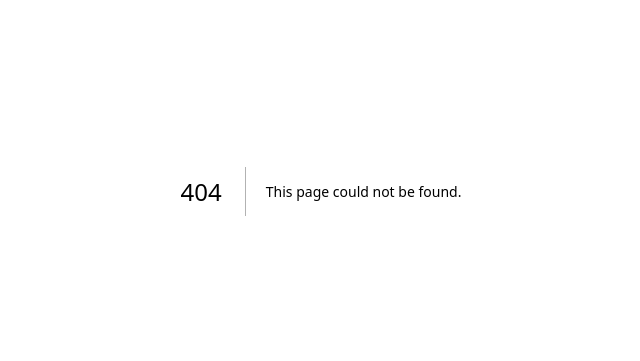
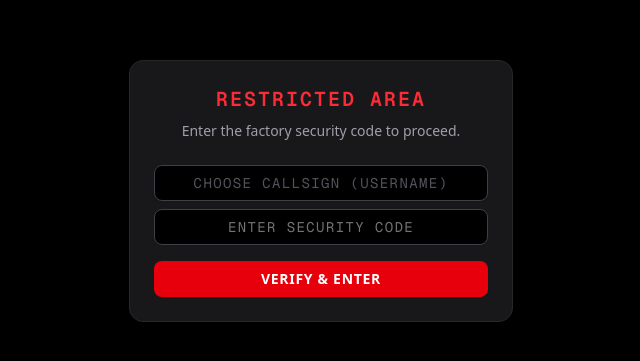
Before and after one commit to samtjhia/lockedin, a Next.js app: page /gate in a window 1280 px wide. Before the commit this address had no page. Shown: the part 209-570 px from the top of the page, without its empty margins (319-959 px from the left). Built offline with nearby package versions, Linux system fonts and the light colour scheme.

Commit message:
verificatoin

```diff
--- /dev/null
+++ b/src/app/gate/actions.ts
@@ -0,0 +1,53 @@
+'use server'
+
+import { createClient } from '@/utils/supabase/server'
+import { redirect } from 'next/navigation'
+
+export async function verifySecretCode(formData: FormData) {
+  const code = formData.get('code') as string
+  const username = formData.get('username') as string
+  const factorySecret = process.env.FACTORY_SECRET_CODE
+
+  if (!code || code !== factorySecret) {
+    return redirect('/gate?error=Invalid Factory Code')
+  }
+
+  if (!username || username.trim().length < 3) {
+    return redirect('/gate?error=Invalid Username')
+  }
+
+  const supabase = await createClient()
+  const { data: { user } } = await supabase.auth.getUser()
+
+  if (!user) {
+    return redirect('/login')
+  }
+
+  // Check if username is taken (optional but recommended)
+  const { data: existingUser } = await supabase
+    .from('profiles')
+    .select('id')
+    .eq('username', username)
+    .neq('id', user.id) // excluding self
+    .single()
+
+  if (existingUser) {
+    return redirect('/gate?error=Username Taken')
+  }
+
+  // Update user profile to verified and set username
+  const { error } = await supabase
+    .from('profiles')
+    .update({
+      is_verified: true,
+      username: username
+    })
+    .eq('id', user.id)
+
+  if (error) {
+    console.error('Verification error:', error)
+    return redirect('/gate?error=Verification Failed')
+  }
+
+  redirect('/dashboard')
+}
--- /dev/null
+++ b/src/app/gate/page.tsx
@@ -0,0 +1,44 @@
+import { verifySecretCode } from './actions'
+import { Button } from "@/components/ui/button"
+import { Input } from "@/components/ui/input"
+import { Card, CardContent, CardDescription, CardHeader, CardTitle } from "@/components/ui/card"
+
+export default function GatePage() {
+  return (
+    <div className="flex items-center justify-center min-h-screen bg-black text-zinc-50 p-4">
+      <Card className="w-full max-w-sm border-zinc-800 bg-zinc-900 text-zinc-50">
+        <CardHeader>
+          <CardTitle className="text-xl text-center text-red-500 font-mono tracking-widest">RESTRICTED AREA</CardTitle>
+          <CardDescription className="text-center text-zinc-400">
+            Enter the factory security code to proceed.
+          </CardDescription>
+        </CardHeader>
+        <CardContent>
+          <form action={verifySecretCode} className="space-y-4">
+            <div className="space-y-2">
+              <Input
+                name="username"
+                type="text"
+                placeholder="CHOOSE CALLSIGN (USERNAME)"
+                className="bg-black border-zinc-700 text-center font-mono text-sm tracking-widest focus:ring-red-900 placeholder:text-zinc-600"
+                required
+                minLength={3}
+                maxLength={20}
+              />
+              <Input
+                name="code"
+                type="password"
+                placeholder="ENTER SECURITY CODE"
+                className="bg-black border-zinc-700 text-center font-mono text-lg tracking-widest focus:ring-red-900"
+                required
+              />
+            </div>
+            <Button type="submit" variant="destructive" className="w-full font-bold tracking-wider">
+              VERIFY & ENTER
+            </Button>
+          </form>
+        </CardContent>
+      </Card>
+    </div>
+  )
+}
```
